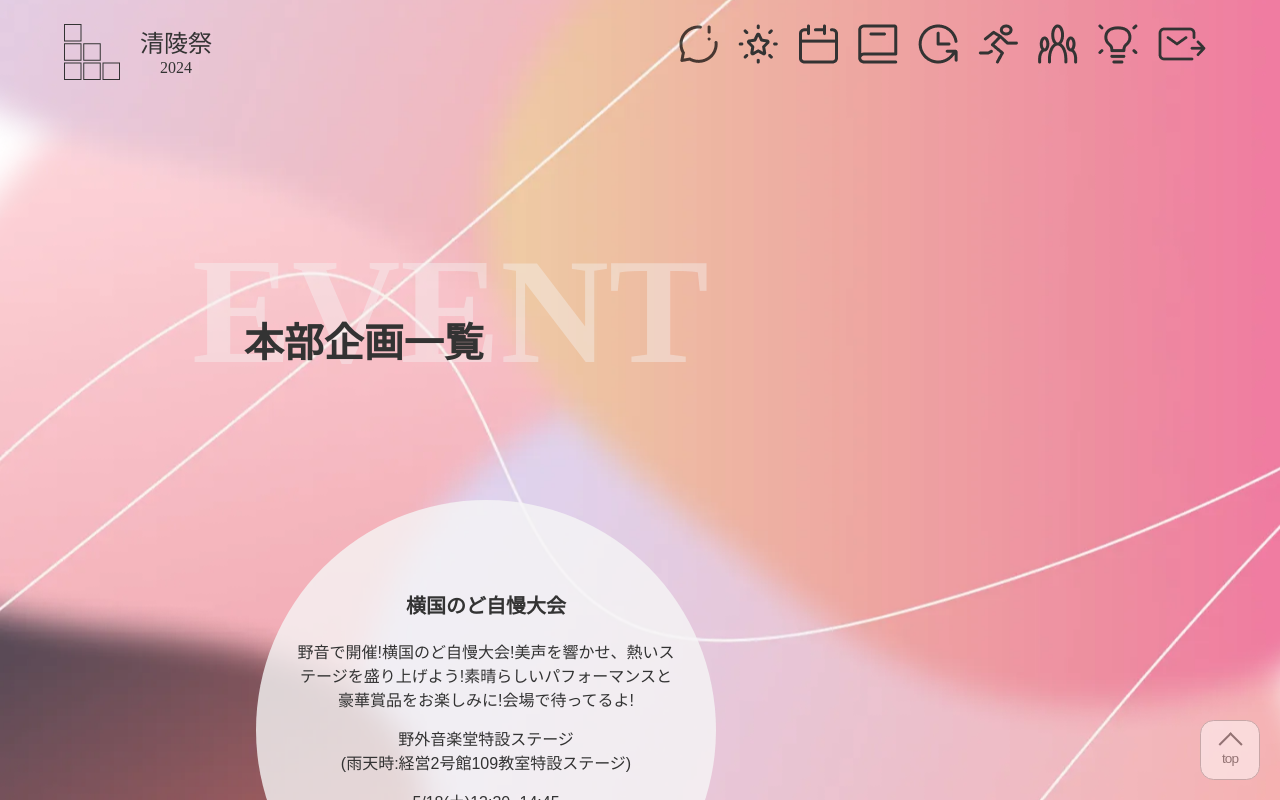
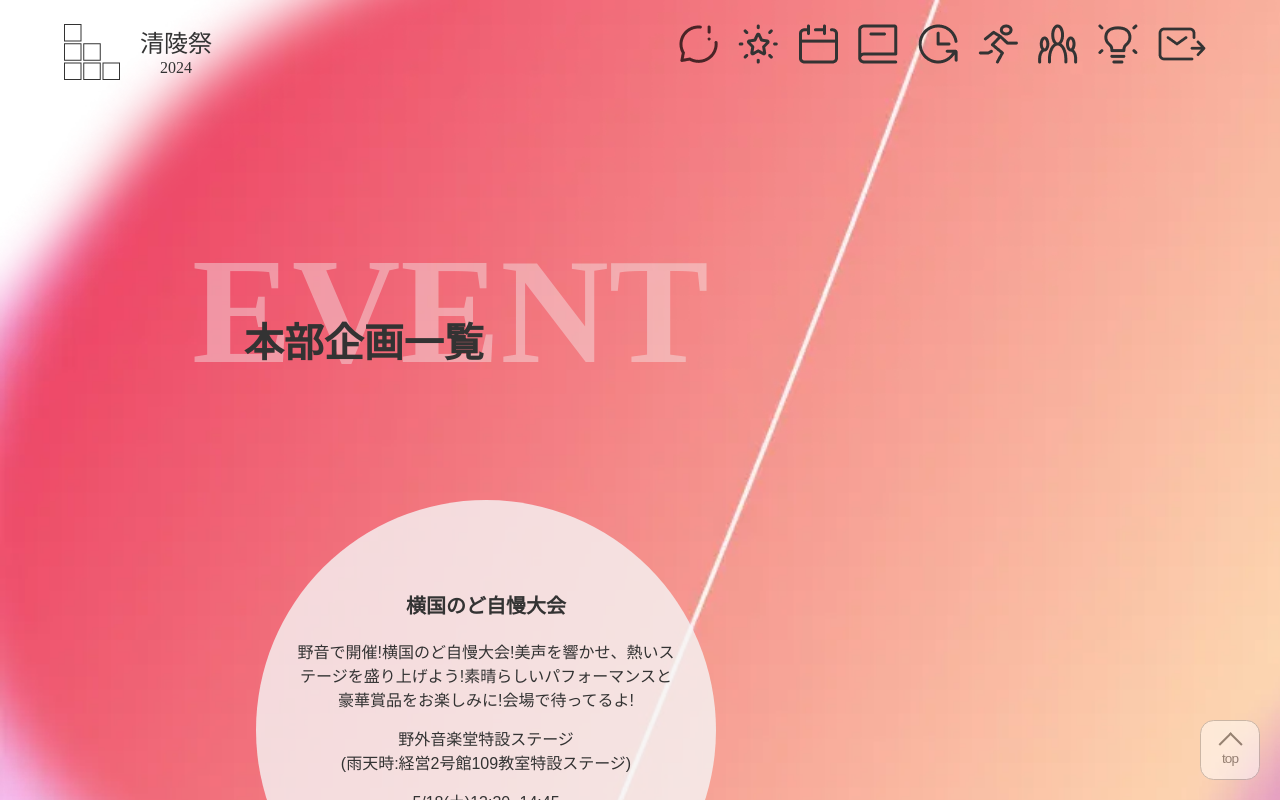
Before and after one commit to ynufes-tech/ynufes-seiryo24, a Nuxt app: page /event in a window 1280 px wide. Shown: the top 800 px of the page. Built offline with nearby package versions, Linux system fonts and the light colour scheme.

Commit message:
default.viewでも背景画像がスクロールに追従するよう変更

```diff
--- a/layouts/default.vue
+++ b/layouts/default.vue
@@ -3,11 +3,9 @@
   <div class="layout-root">
     <header-component />
     <slot />
-    <img
-      id="background-img"
-      alt=""
-      src="~/assets/images/default-background-image.webp"
-    />
+    <div class="background-container">
+      <div class="background-img"></div>
+    </div>
     <FloatingButton />
   </div>
 </template>
@@ -18,25 +16,29 @@
   position: relative;
   margin: 0;
   padding: 0;
-  top: 0;
-  left: 0;
   .navi-menu {
     text-align: right;
   }
 }
+.background-container {
+  overflow: hidden;
 
-#background-img {
-  object-fit: cover;
   width: 100vw;
   height: 100vh;
+}
+.background-img {
+  background-image: url(~/assets/images/default-background-image.webp);
+  background-size: cover;
+  top: 0;
+  left: 0;
+  bottom: 0;
+  right: 0;
   z-index: -100;
-  top: 0;
-  position: fixed;
+  position: absolute;
   overflow: hidden;
   margin: 0;
 }
 </style>
-
 <style lang="scss">
 body {
   margin: 0;
--- a/layouts/home.vue
+++ b/layouts/home.vue
@@ -1,6 +1,4 @@
-<script setup lang="ts">
-import { onMounted } from "vue";
-</script>
+<script setup lang="ts"></script>
 <template>
   <div class="layout-root">
     <header-component />
@@ -23,12 +21,9 @@ import { onMounted } from "vue";
   }
 }
 .background-container {
-  //   min-height: 100vh;
   overflow: hidden;
 
   width: 100vw;
-  //   height: 100vh;
-  // position: relative;
 }
 .background-img {
   background-image: url(~/assets/images/default-background-image.webp);
```
